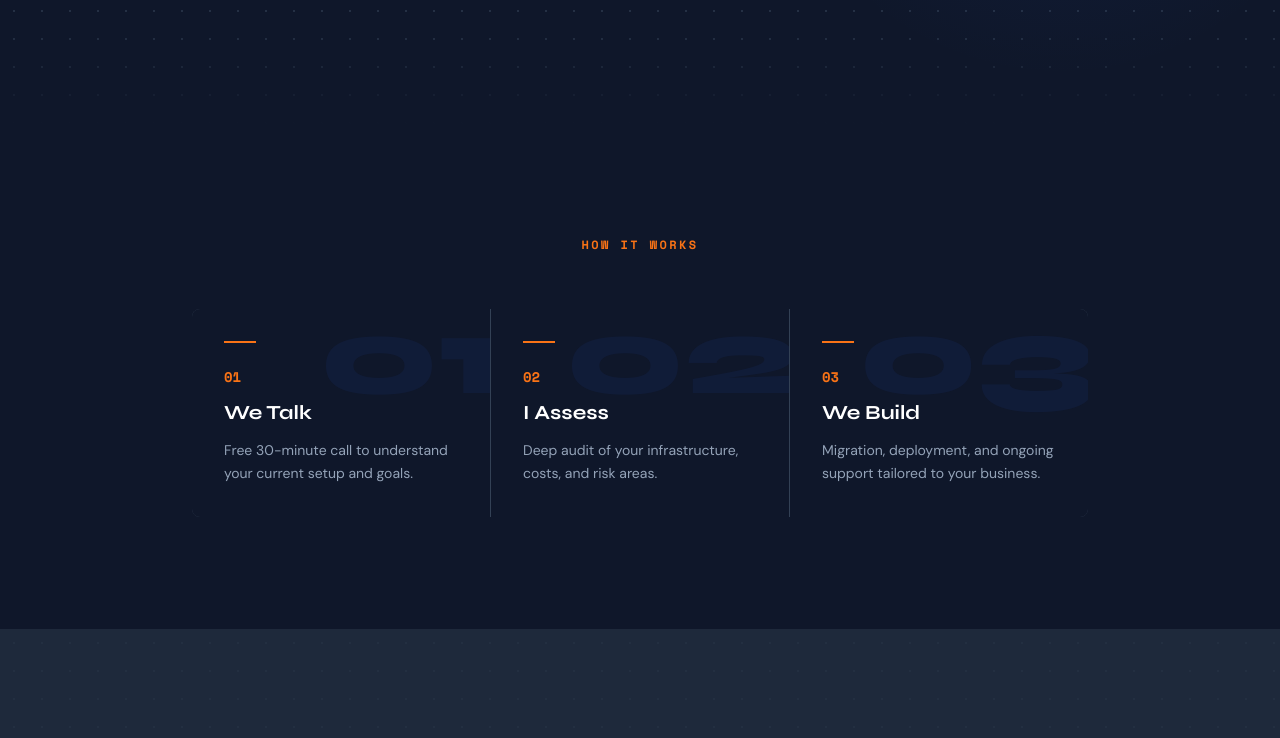
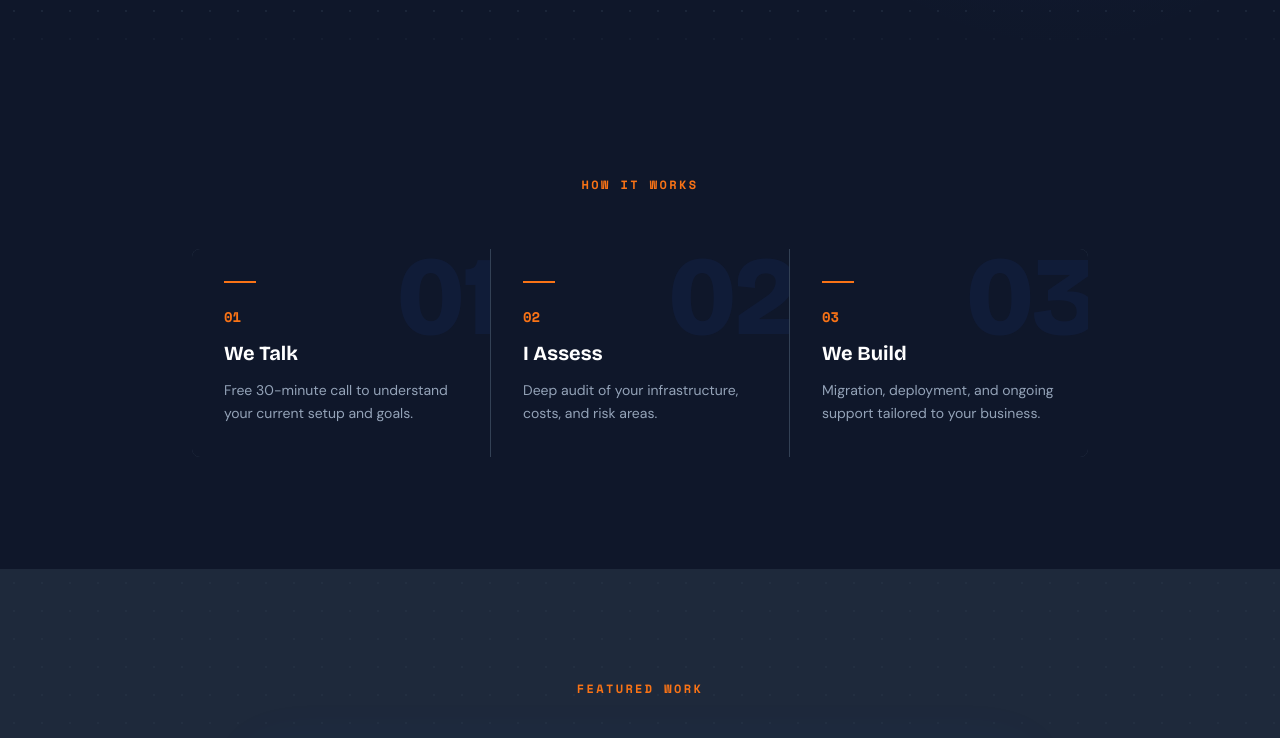
Before and after one commit to caseyjdavis/caseyjdavis.com, an Astro site: page / in a window 1280 px wide. Shown: the part 632-1370 px from the top of the page. Built offline with nearby package versions, Linux system fonts and the light colour scheme; Astro itself is replaced by a stand-in of ours.

Commit message:
feat: swap Syne for Bricolage Grotesque heading font

```diff
--- a/src/layouts/BaseLayout.astro
+++ b/src/layouts/BaseLayout.astro
@@ -28,7 +28,7 @@ const canonicalURL = new URL(Astro.url.pathname, Astro.site);
     <!-- Fonts -->
     <link rel="preconnect" href="https://fonts.googleapis.com" />
     <link rel="preconnect" href="https://fonts.gstatic.com" crossorigin />
-    <link href="https://fonts.googleapis.com/css2?family=Syne:wght@700;800&family=DM+Sans:ital,opsz,wght@0,9..40,400;0,9..40,500;1,9..40,400&family=Space+Mono:wght@700&display=swap" rel="stylesheet" />
+    <link href="https://fonts.googleapis.com/css2?family=Bricolage+Grotesque:opsz,wght@12..96,700;12..96,800&family=DM+Sans:ital,opsz,wght@0,9..40,400;0,9..40,500;1,9..40,400&family=Space+Mono:wght@700&display=swap" rel="stylesheet" />
 
     <!-- LocalBusiness structured data -->
     <script type="application/ld+json">
--- a/src/styles/global.css
+++ b/src/styles/global.css
@@ -10,7 +10,7 @@
   }
 
   h1, h2, h3, h4 {
-    font-family: 'Syne', system-ui, sans-serif;
+    font-family: 'Bricolage Grotesque', system-ui, sans-serif;
   }
 }
 
--- a/tailwind.config.mjs
+++ b/tailwind.config.mjs
@@ -20,7 +20,7 @@ export default {
       },
       fontFamily: {
         sans: ['DM Sans', 'system-ui', 'sans-serif'],
-        display: ['Syne', 'system-ui', 'sans-serif'],
+        display: ['Bricolage Grotesque', 'system-ui', 'sans-serif'],
         mono: ['Space Mono', 'monospace'],
       },
     },
```
